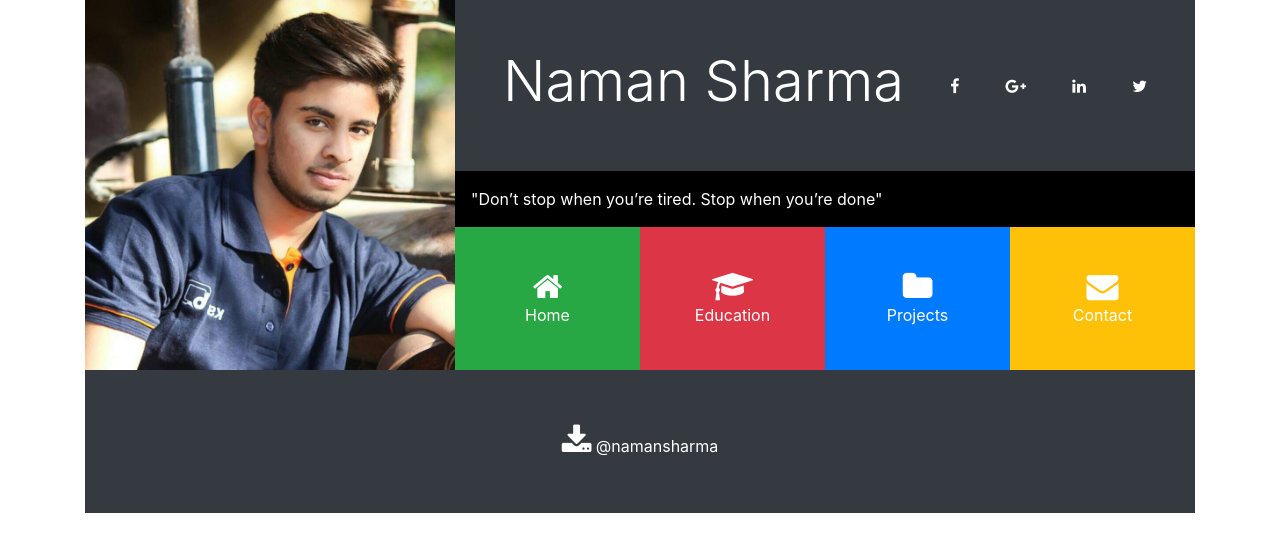
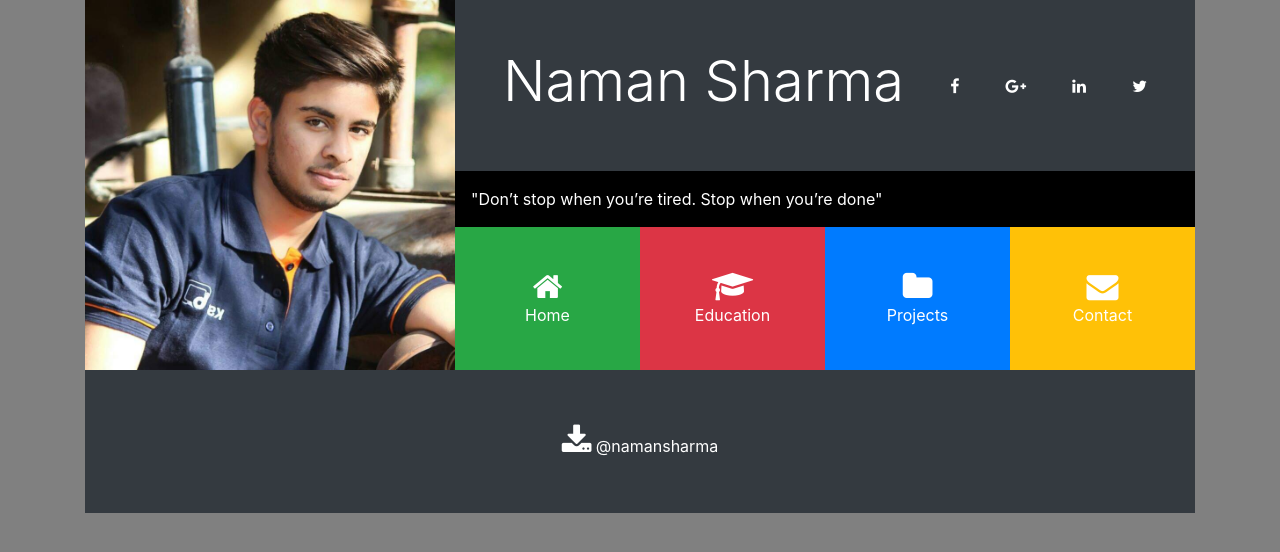
Before and after one commit to naman8146/hackathon4.0frontend, a PHP site: page / in a window 1280 px wide. Shown: the top 552 px of the page. Run offline with PHP 8.4, Linux system fonts and the light colour scheme.

Commit message:
Update style.css

```diff
--- a/style.css
+++ b/style.css
@@ -1,6 +1,6 @@
 body
 {
-background color- grey;
+background-color:grey;
 }
 .bg-black
 {
```
